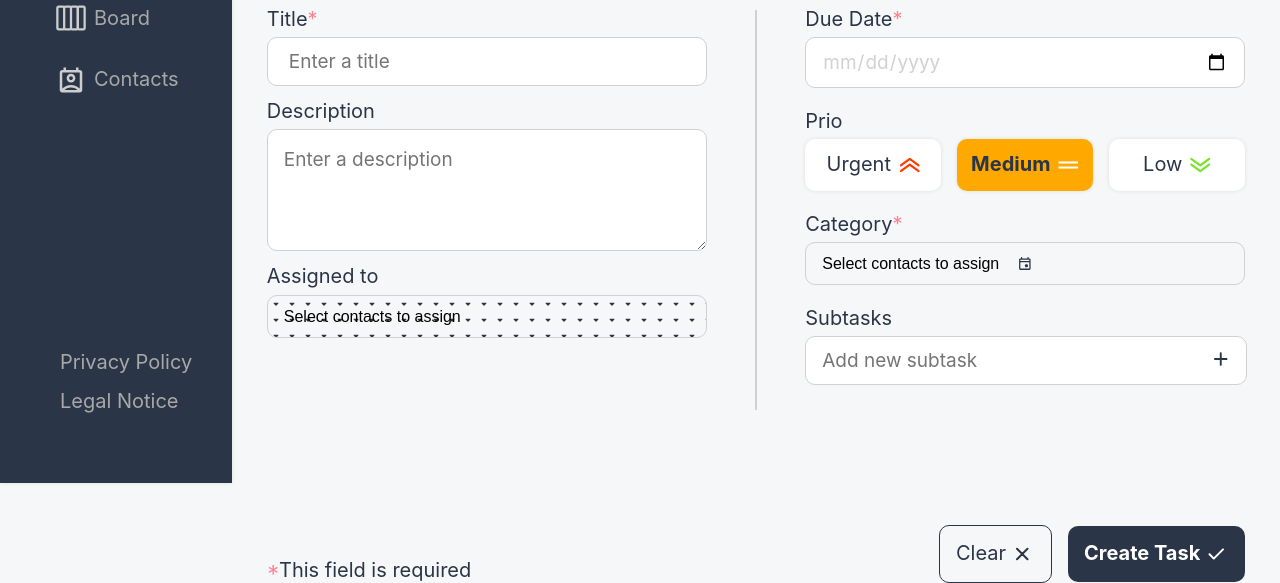
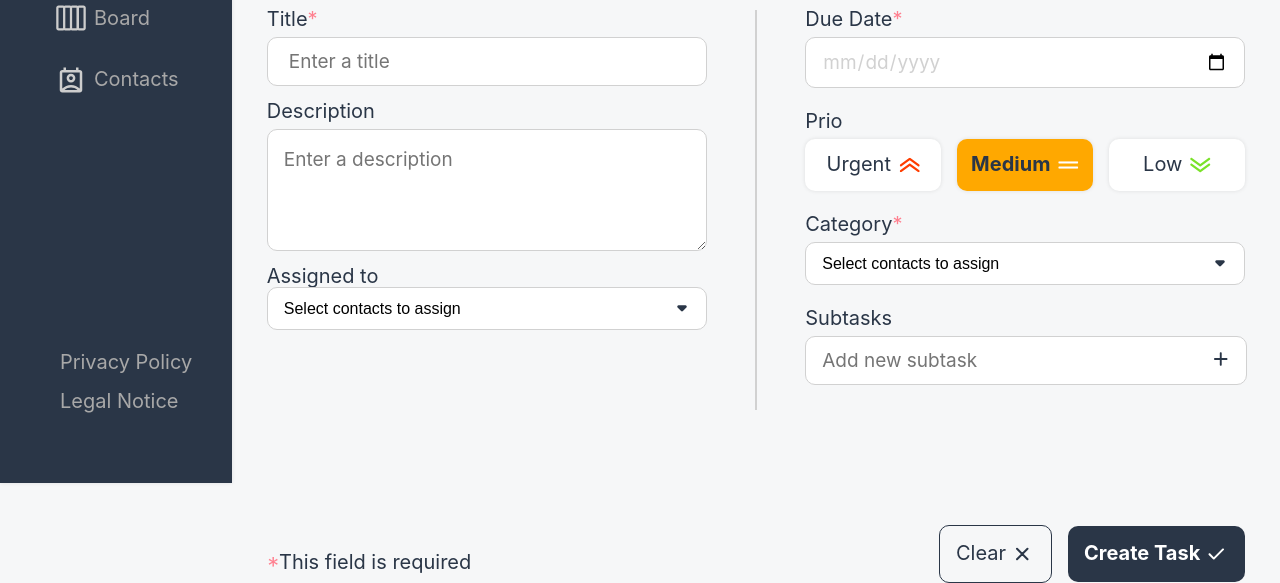
Before and after one commit to TimWidl94/Join, a website: page addTask.html in a window 1280 px wide. Shown: the part 317-900 px from the top of the page. Drawn offline with Linux system fonts and the light colour scheme; files whose address does not match are found by name.

Commit message:
Added Arrow Dropdown for Select Tag

```diff
--- a/addTask.html
+++ b/addTask.html
@@ -30,8 +30,8 @@
 
         <div id="assignedTo">
           <p>Assigned to</p>
-          <select name="assignedTo" id="assigned">
-            <option class="withArrowDrop">Select contacts to assign</option>
+          <select name="assigned" id="assigned">
+            <option>Select contacts to assign</option>
             <option>Verena Schranz</option>
             <option>Tim Widl</option>
             <option>Christian Grund</option>
@@ -48,7 +48,7 @@
       <section class="container-right">
         <div id="due-date">
           <p>Due Date<span>*</span></p>
-          <input required type="date" value="dd/mm/yyyy" />
+          <input required type="date" />
         </div>
 
         <div class="priority">
--- a/style/addTask.css
+++ b/style/addTask.css
@@ -97,25 +97,25 @@ main {
   flex-direction: column;
   width: 100%;
   gap: 8px;
+  position: relative;
+  display: inline-block;
 }
 
 #assigned {
   padding: 12px 16px;
+  width: 100%;
   border-radius: 10px;
   border: 1px solid var(--Style, #d1d1d1);
-  /* background: var(--white, #fff); */
-  background: transparent;
+  background-color: var(--white, #fff);
   font-size: 16px;
   -moz-appearance: none;
   -webkit-appearance: none;
   appearance: none;
-  background-image: url('assets/img/AddTask/arrow_drop.svg');
-  /* background-repeat: no-repeat;
-  background-position: right 10px top 50%, 0 0; */
-  background-size: 16px, 100%;
-}
-
-.withArrowDrop {
+  background-image: url('../assets/img/AddTask/arrow_drop.svg');
+  background-color: var(--white, #fff);
+  background-repeat: no-repeat;
+  background-position: right 8px top 50%, 0 0;
+  background-size: 32px, 100%;
 }
 
 #requirement {
@@ -209,10 +209,11 @@ main {
   -moz-appearance: none;
   -webkit-appearance: none;
   appearance: none;
-  background: url('assets/img/AddTask/calender.svg');
+  background-image: url('../assets/img/AddTask/arrow_drop.svg');
+  background-color: var(--white, #fff);
   background-repeat: no-repeat;
-  background-size: 16px 17px;
-  background-position: center;
+  background-position: right 8px top 50%, 0 0;
+  background-size: 32px, 100%;
 }
 
 #subtasks {
```
Also changed, not shown: 1 other file.
